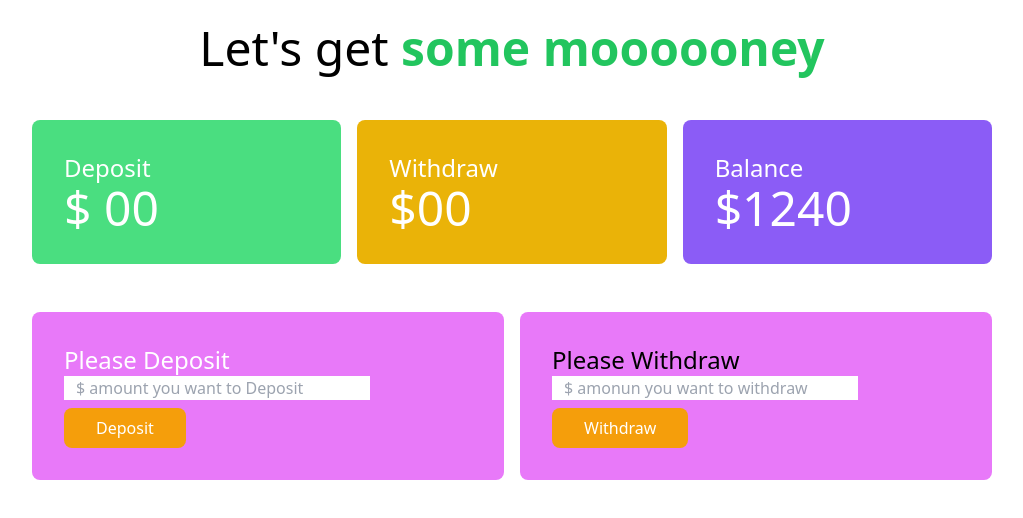
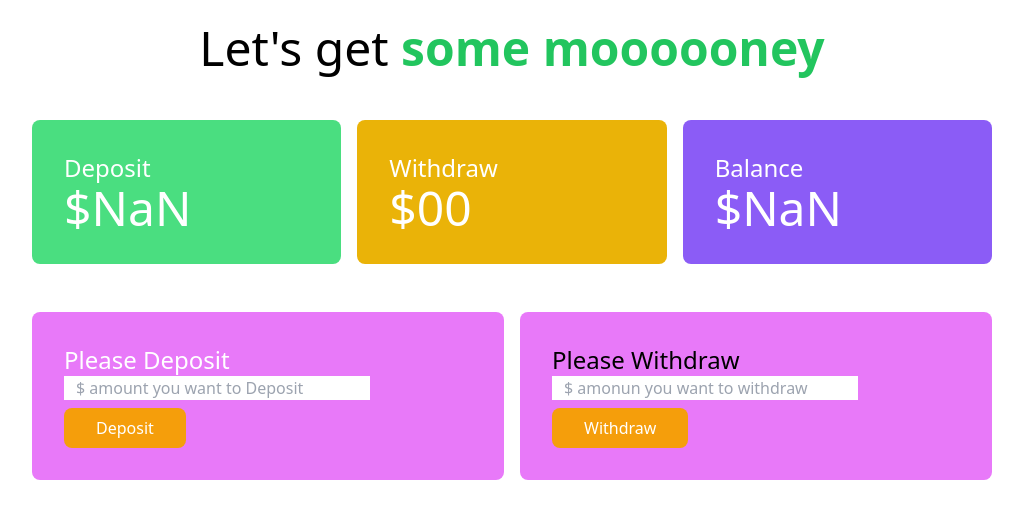
Before and after one commit to jihad-hossain1/module27, a plain HTML site: page baper-bank/bank.html in a window 1280 px wide. Both pictures are taken after a click on the button "Deposit". Shown: the whole page, without its empty margins (128-1151 px from the left). Drawn offline with nearby package versions, Linux system fonts and the light colour scheme.

Commit message:
deposit section complete

```diff
--- a/baper-bank/bank.html
+++ b/baper-bank/bank.html
@@ -16,7 +16,7 @@
             <div class="grid grid-cols-3 gap-4 w-9/12 mx-auto text-white">
                 <div class="bg-green-400 p-8 rounded-lg">
                     <h4 class="text-2xl">Deposit</h4>
-                    <h2 class="text-5xl">$ <span id="deposit-total">00</span></h2>
+                    <h2 class="text-5xl">$<span id="deposit-total">00</span></h2>
                 </div>
                 <div class="bg-yellow-500 p-8 rounded-lg">
                     <h4 class="text-2xl">Withdraw</h4>
@@ -24,7 +24,7 @@
                 </div>
                 <div class="bg-violet-500 p-8 rounded-lg">
                     <h4 class="text-2xl">Balance</h4>
-                    <h2 class="text-5xl">$1240</h2>
+                    <h2 class="text-5xl">$<span id="balance-total">1240</span></h2>
                 </div>
             </div>
         </section>
--- a/baper-bank/js/deposit.js
+++ b/baper-bank/js/deposit.js
@@ -4,14 +4,30 @@ document.getElementById('btn-deposit').addEventListener('click', function(){
     // step-2 : get the deposit amount from the deposit input field
     // for input field use .value to the value inside the input field
     const depositField = document.getElementById('deposit-field');
-    const newDepositAmount = depositField.value ;
+    const newDepositAmountString = depositField.value ;
+    const newDepositAmount = parseFloat(newDepositAmountString);
 
     // step-3 : get the current deposit total
     // for non-input(element other than input, textarea) usr innerText to get the text
     const depositTotalElement = document.getElementById('deposit-total');
-    const previousDepositTotal = depositTotalElement.innerText;
-    depositTotalElement.innerText = depositAmount;
+    const previousDepositTotalString = depositTotalElement.innerText;
+    const previousDepositTotal = parseFloat(previousDepositTotalString);
+    depositTotalElement.innerText = newDepositAmount;
+
+    // step-4 : add numbers to set the total deposit
+    const currentDepositTotal = previousDepositTotal + newDepositAmount;
+    depositTotalElement.innerText = currentDepositTotal;
 
     // clear the deposit field
     depositField.value = '';
+
+    // step-5 : get balance current total
+    const balanceTotalElement = document.getElementById('balance-total');
+    const previousBalanceTotalString = balanceTotalElement.innerText;
+    const previousBalanceTotal = parseFloat(previousBalanceTotalString);
+
+    // step-6 : calculate current balance
+    const currentBalanceTotal = previousBalanceTotal + newDepositAmount;
+    // set the balance total
+    balanceTotalElement.innerText = currentBalanceTotal;
 })
```
